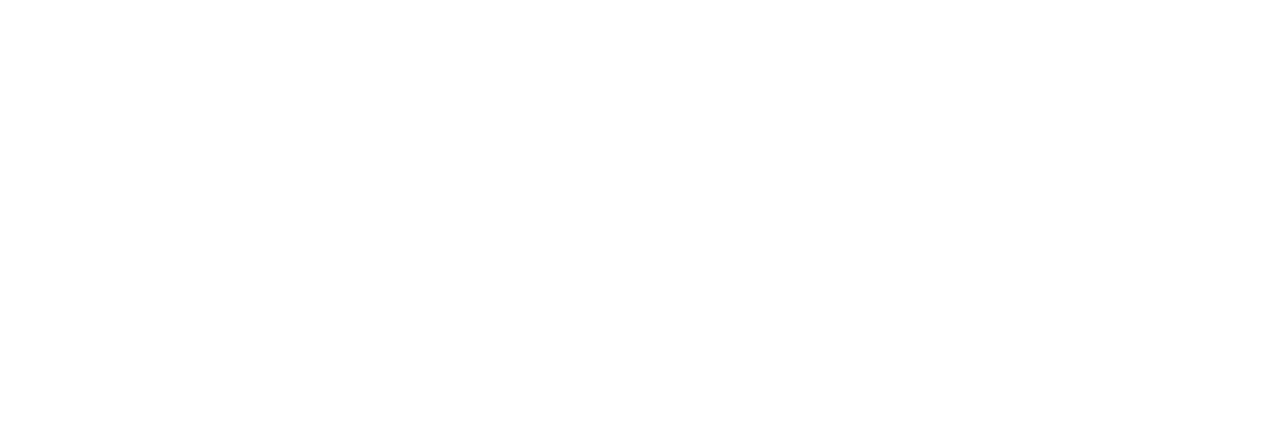
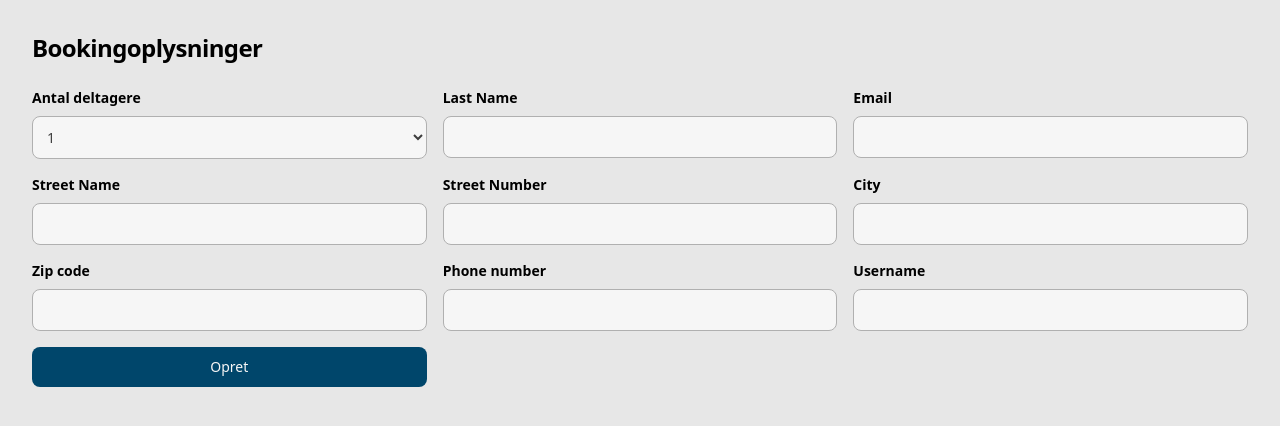
Before and after one commit to DataTubbies/AdventureXP-Frontend, a React (Vite) app: page /booking in a window 1280 px wide. Before the commit this address had no page. Shown: the top 426 px of the page. Built offline with nearby package versions, Linux system fonts and the light colour scheme; the HTML template or start-up script is replaced by a standard one.

Commit message:
AD-13 Done?
AD-13 Done?

```diff
--- a/src/App.tsx
+++ b/src/App.tsx
@@ -9,6 +9,7 @@
 import Activities from "./pages/Activities";
 import Bookings from "./pages/Bookings";
 import ActivityPage from "./pages/ActivityPage";
+import BookingForm from "./components/BookingForm";
 
 function App() {
   return (
@@ -20,6 +21,7 @@
         <Route path="/activities/test" element={<h1>lol</h1>} />
         <Route path="/mybookings" element={<Bookings />} />
         <Route path="/bookings" element={<Bookings />} />
+        <Route path="/booking" element={<BookingForm />} />
         <Route path="/signup" element={<SignUp />} />
         <Route path="/login" element={<Login />} />
         <Route path="/logout" element={<Logout />} />
--- a/src/components/ActivitiesListItem.tsx
+++ b/src/components/ActivitiesListItem.tsx
@@ -1,26 +1,27 @@
 import { Activity } from "../service/apiFacade";
+import { Link } from "react-router-dom";
+import { useEffect, useState } from "react";
 
 interface ActivityItemProps {
   activity: Activity;
 }
 
 export default function ActivitiesListItem({ activity }: ActivityItemProps) {
+  const [isLoggedIn, setIsLoggedIn] = useState(true);
+  useEffect(() => {
+    if (localStorage.getItem("token")) {
+      setIsLoggedIn(false);
+    }
+  }, []);
+
   return (
     <>
       <article className="grid grid-cols-5 shadow-[0_3px_10px_rgb(0,0,0,0.2)] mb-10 mx-32 rounded-lg">
-        <img
-          className="col-span-1 "
-          src="https://www.pragpolterabend.dk/obj/files/9/sys_media_6140.jpg"
-          alt="Activity"
-          width="195"
-          height="130"
-        />
+        <img className="col-span-1 " src="https://www.pragpolterabend.dk/obj/files/9/sys_media_6140.jpg" alt="Activity" width="195" height="130" />
         <table className="col-span-4">
           <td>
             <tr className="text-3xl font-bold italic ">{activity.name}</tr>
-            <tr className="text-lg font-normal italic col-span-4 mb-10">
-              Aldersgrænse: {activity.ageLimit} år
-            </tr>
+            <tr className="text-lg font-normal italic col-span-4 mb-10">Aldersgrænse: {activity.ageLimit} år</tr>
           </td>
 
           <tr>
@@ -29,9 +30,22 @@
                 <p>Kapacitet: {activity.capacity} personer</p>
                 <p>Tid: {activity.timeSpan} min</p>
                 <p>Pris: {activity.price} kr.</p>
-                <button className="text-black-50 mr-3 mb-1 bg-astronaut-blue-900 hover:bg-astronaut-blue-800 focus:ring-4 focus:outline-none focus:ring-blue-300 font-medium rounded-lg text-sm px-4 py-2 text-center">
-                  Book→
-                </button>
+                {isLoggedIn && (
+                  <Link to="/signup">
+                    <button className="text-black-50 mr-3 mb-1 bg-astronaut-blue-900 hover:bg-astronaut-blue-800 focus:ring-4 focus:outline-none focus:ring-blue-300 font-medium rounded-lg text-sm px-4 py-2 text-center">
+                      {" "}
+                      Opret en bruger for at booke nu!
+                    </button>
+                  </Link>
+                )}
+                {!isLoggedIn && (
+                  <Link to="/booking" className="text-sm font-bold text-primary-800 hover:underline">
+                    <button className="text-black-50 mr-3 mb-1 bg-astronaut-blue-900 hover:bg-astronaut-blue-800 focus:ring-4 focus:outline-none focus:ring-blue-300 font-medium rounded-lg text-sm px-4 py-2 text-center">
+                      {" "}
+                      Book nu
+                    </button>
+                  </Link>
+                )}
               </div>
             </td>
           </tr>
--- a/src/components/BookingForm.tsx
+++ b/src/components/BookingForm.tsx
@@ -1,18 +1,68 @@
-import ActivityItem from "./ActivitiesListItem";
+import React from "react";
+import FormInput from "./FormInput";
+import { Booking, addBooking } from "../service/apiFacade";
+import FormSelect from "./FormSelect";
 
-export default function BookingForm() {
+interface bookingFormProps {
+  customer: string | null;
+  firstName: string;
+  lastName: string;
+  email: string;
+  date: string;
+  time: string;
+}
+
+export default function BookingForm({ customer }: bookingFormProps) {
+  const handleSubmit = (event: React.FormEvent) => {
+    event.preventDefault();
+    const form = event.target as HTMLFormElement;
+    const formData = new FormData(form);
+
+    const data: Record<string, string> = {};
+    formData.forEach((value, key) => {
+      data[key] = value.toString(); // Convert all values to strings
+    });
+    const newBooking: Booking = {
+      companyName: data.companyName,
+      customerFirstName: data.firstName,
+      customerLastName: data.lastName,
+      streetName: data.streetName,
+      streetNumber: data.streetNumber,
+      zipCode: data.zipCode,
+      city: data.city,
+      phoneNumber: data.phoneNumber,
+      activity: data.activity,
+      bookingNumber: "0", // This should be generated by the server
+    };
+    console.log(newBooking);
+    addBooking(newBooking);
+  };
+
   return (
-    <div>
-      <h2>Bookingform</h2>
-      <p>Bookingform</p>
-      <button
-        className="text-black-50 mr-3 mb-1 bg-astronaut-blue-900 hover:bg-astronaut-blue-800 focus:ring-4 focus:outline-none focus:ring-blue-300 font-medium rounded-lg text-sm px-4 py-2 text-center"
-        onClick={() => {
-          console.log("Bookingform");
-        }}
-      >
-        Book→
-      </button>
-    </div>
+    <>
+      <div className="bg-black-100 h-[100vh] p-6 space-y-4 md:space-y-6 sm:p-8 ">
+        <h1 className="text-xl font-bold leading-tight tracking-tight md:text-2xl dark:text-white">Bookingoplysninger</h1>
+
+        <form className="grid-cols-3 grid gap-4 w-full" action="#" onSubmit={handleSubmit}>
+          <FormSelect label="Antal deltagere" name="participants" opt1="1" val1="1" opt2="2" val2="2" opt3="3" val3="3" opt4="4" val4="4" />
+
+          <FormInput label="Last Name" name="lastName" type="text" />
+          <FormInput label="Email" name="email" type="email" />
+          <FormInput label="Street Name" name="streetName" type="text" />
+          <FormInput label="Street Number" name="streetNumber" type="text" />
+          <FormInput label="City" name="city" type="text" />
+          <FormInput label="Zip code" name="zipCode" type="text" />
+          <FormInput label="Phone number" name="phoneNumber" type="text" />
+          <FormInput label="Username" name="username" type="text" />
+
+          <button
+            type="submit"
+            className="w-full text-black-50 bg-astronaut-blue-900 hover:bg-primary-700 focus:ring-4 focus:outline-none focus:ring-primary-300 font-medium rounded-lg text-sm px-5 py-2.5 text-center dark:bg-primary-600 dark:hover:bg-primary-700 dark:focus:ring-primary-800"
+          >
+            Opret
+          </button>
+        </form>
+      </div>
+    </>
   );
 }
--- /dev/null
+++ b/src/components/FormSelect.tsx
@@ -0,0 +1,28 @@
+interface FormSelectProps {
+  label: string;
+  name: string;
+  opt1: string | undefined;
+  val1: string | undefined;
+  opt2: string | undefined;
+  val2: string | undefined;
+  opt3: string | undefined;
+  val3: string | undefined;
+  opt4: string | undefined;
+  val4: string | undefined;
+}
+
+const styling = "bg-black-50 border border-black-300 text-black-900 sm:text-sm rounded-lg focus:ring-primary-600 focus:border-primary-600 block w-full p-2.5";
+
+export default function FormSelect({ label, name, opt1, val1, opt2, val2, opt3, val3, opt4, val4 }: FormSelectProps) {
+  return (
+    <div>
+      <label className="block mb-2 text-sm font-bold dark:text-white">{label}</label>
+      <select name={name} id={name} className={styling} required>
+        <option value={val1}>{opt1}</option>
+        <option value={val2}>{opt2}</option>
+        <option value={val3}>{opt3}</option>
+        <option value={val4}>{opt4}</option>
+      </select>
+    </div>
+  );
+}
--- a/src/pages/Activities.tsx
+++ b/src/pages/Activities.tsx
@@ -21,9 +21,7 @@
     <>
       <NavHeader />
       <div className="bg-black-100 h-screen pt-8">
-        <h2 className="text-center mb-4 text-4xl font-extrabold leading-none tracking-tight text-gray-900 md:text-5xl">
-          Activities
-        </h2>
+        <h2 className="text-center mb-4 text-4xl font-extrabold leading-none tracking-tight text-gray-900 md:text-5xl">Aktiviteter</h2>
 
         {activities.map((activity) => (
           <Link key={activity.id} to={`/activities/${activity.id}`}>
--- a/src/service/authFacade.ts
+++ b/src/service/authFacade.ts
@@ -1,6 +1,6 @@
 // import { API_URL } from "../settings";
 import { handleHttpErrors } from "./fetchUtilis";
-const LOGIN_URL = "http://localhost:9002/api/auth/login";
+const LOGIN_URL = "http://localhost:9003/api/auth/login";
 // const LOGIN_URL = API_URL + "/api/auth/login";
 
 export type User = { username: string; password: string; roles?: string[] };
```
Also changed, not shown: src/pages/ActivityPage.tsx (+51 -61 lines).
